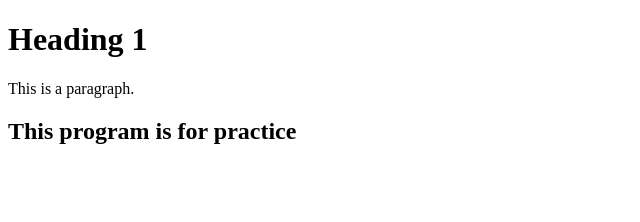
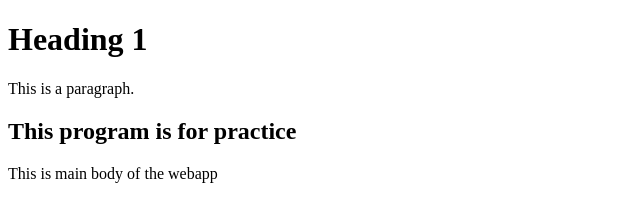
Before and after one commit to mawais114/ecomproject, a plain HTML site: page index.html in a window 1280 px wide. Shown: the whole page, without its empty margins (0-640 px from the left). Drawn offline with Linux system fonts and the light colour scheme.

Commit message:
body is added to index file

```diff
--- a/index.html
+++ b/index.html
@@ -8,5 +8,10 @@
 
 <h2> This program is for practice </h2>
 
+<!-- The following headings are ignored as per the instructions -->
+<!-- <h2>Heading 2</h2> -->
+
+</body>
+<p> This is main body of the webapp</p>
 </body>
 </html>
```
